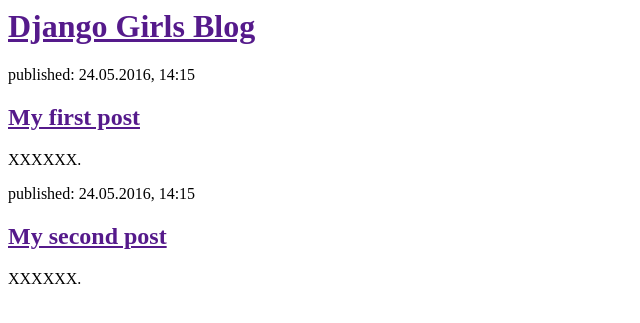
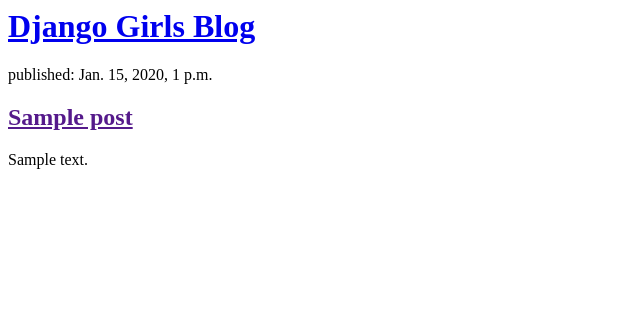
Before and after one commit to dandel10n/my-first-blog, a Django app: template blog/templates/blog/post_list.html in a window 1280 px wide. Shown: the top 323 px of the page, without its empty margins (0-640 px from the left). Run offline with Django 3.2, Linux system fonts and the light colour scheme; the template is opened without the code that fills it: values that come from a table or form of the project are taken from there, others are empty; tables that the repository leaves empty hold one stand-in row (values such as "Sample post").

Commit message:
Modified templates to display postsfrom database

```diff
--- a/blog/templates/blog/post_list.html
+++ b/blog/templates/blog/post_list.html
@@ -4,19 +4,15 @@
     </head>
     <body>
         <div>
-            <h1><a href="">Django Girls Blog</a></h1>
+            <h1><a href="/">Django Girls Blog</a></h1>
         </div>
+{% for post in posts %}
+        <div>
+            <p>published: {{ post.published_date }}</p>
+            <h2><a href="">{{ post.title }}</a></h2>
+            <p>{{ post.text|linebreaks }}</p>
+        </div>
+{% endfor %}
 
-        <div>
-            <p>published: 24.05.2016, 14:15</p>
-            <h2><a href="">My first post</a></h2>
-            <p>XXXXXX.</p>
-        </div>
-
-        <div>
-            <p>published: 24.05.2016, 14:15</p>
-            <h2><a href="">My second post</a></h2>
-            <p>XXXXXX.</p>
-        </div>
     </body>
 </html>
--- a/blog/views.py
+++ b/blog/views.py
@@ -1,5 +1,8 @@
 from django.shortcuts import render
+from django.utils import timezone
+from .models import Post
 
 # Create your views here.
 def post_list(request):
-    return render(request, 'blog/post_list.html', {})
+    posts = Post.objects.filter(published_date__lte=timezone.now()).order_by('published_date')
+    return render(request, 'blog/post_list.html', {'posts': posts})
```
